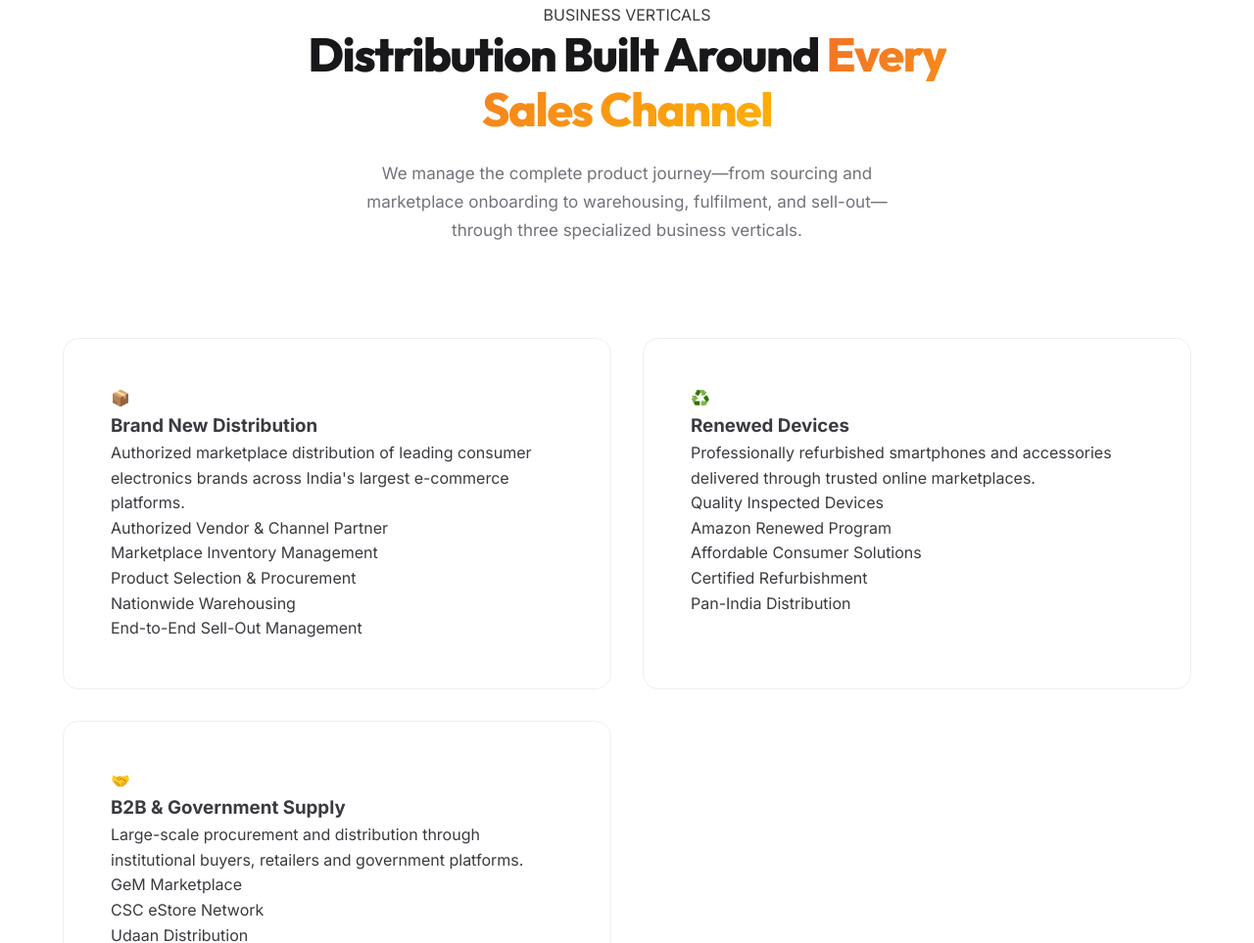
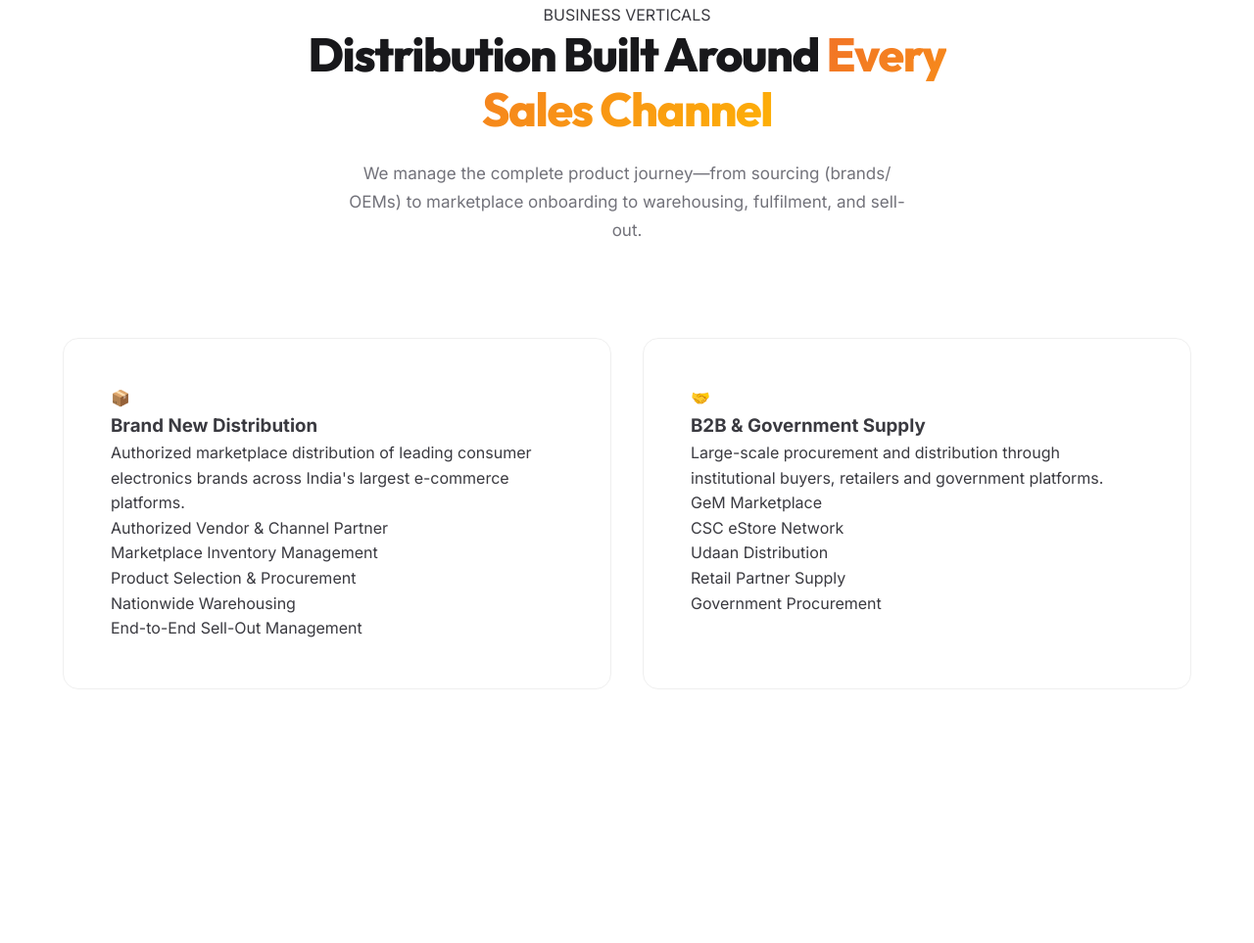
Before and after one commit to darshagarwal/Future-mobile, a plain HTML site: page index.html in a window 1280 px wide. Shown: the part 2231-3194 px from the top of the page at 98% size. Drawn offline with Linux system fonts and the light colour scheme.

Commit message:
Update product description and remove 'Renewed Devices' section from index.html; clean up script.js header comments

```diff
--- a/index.html
+++ b/index.html
@@ -403,7 +403,7 @@
 
             <p class="section-description">
 
-                We manage the complete product journey—from sourcing and marketplace onboarding to warehousing, fulfilment, and sell-out—through three specialized business verticals.
+                We manage the complete product journey—from sourcing (brands/ OEMs) to marketplace onboarding to warehousing, fulfilment, and sell-out.
 
             </p>
 
@@ -442,42 +442,6 @@
                     <li>Nationwide Warehousing</li>
 
                     <li>End-to-End Sell-Out Management</li>
-
-                </ul>
-
-            </article>
-
-            <!-- Renewed -->
-
-            <article class="product-card">
-
-                <div class="product-icon">
-
-                    ♻️
-
-                </div>
-
-                <h3>
-                    Renewed Devices
-                </h3>
-
-                <p>
-
-                    Professionally refurbished smartphones and accessories delivered through trusted online marketplaces.
-
-                </p>
-
-                <ul class="product-features">
-
-                    <li>Quality Inspected Devices</li>
-
-                    <li>Amazon Renewed Program</li>
-
-                    <li>Affordable Consumer Solutions</li>
-
-                    <li>Certified Refurbishment</li>
-
-                    <li>Pan-India Distribution</li>
 
                 </ul>
 
@@ -524,8 +488,6 @@
     </div>
 
 </section>
-
-
 
 <!-- ================= PRODUCT CATEGORIES ================= -->
 
--- a/script.js
+++ b/script.js
@@ -1,8 +1,3 @@
-/* ============================================
-   FUTURE MOBILE — Premium Corporate Website
-   JavaScript — Vanilla Only
-   ============================================ */
-
 (function () {
   'use strict';
 
```
